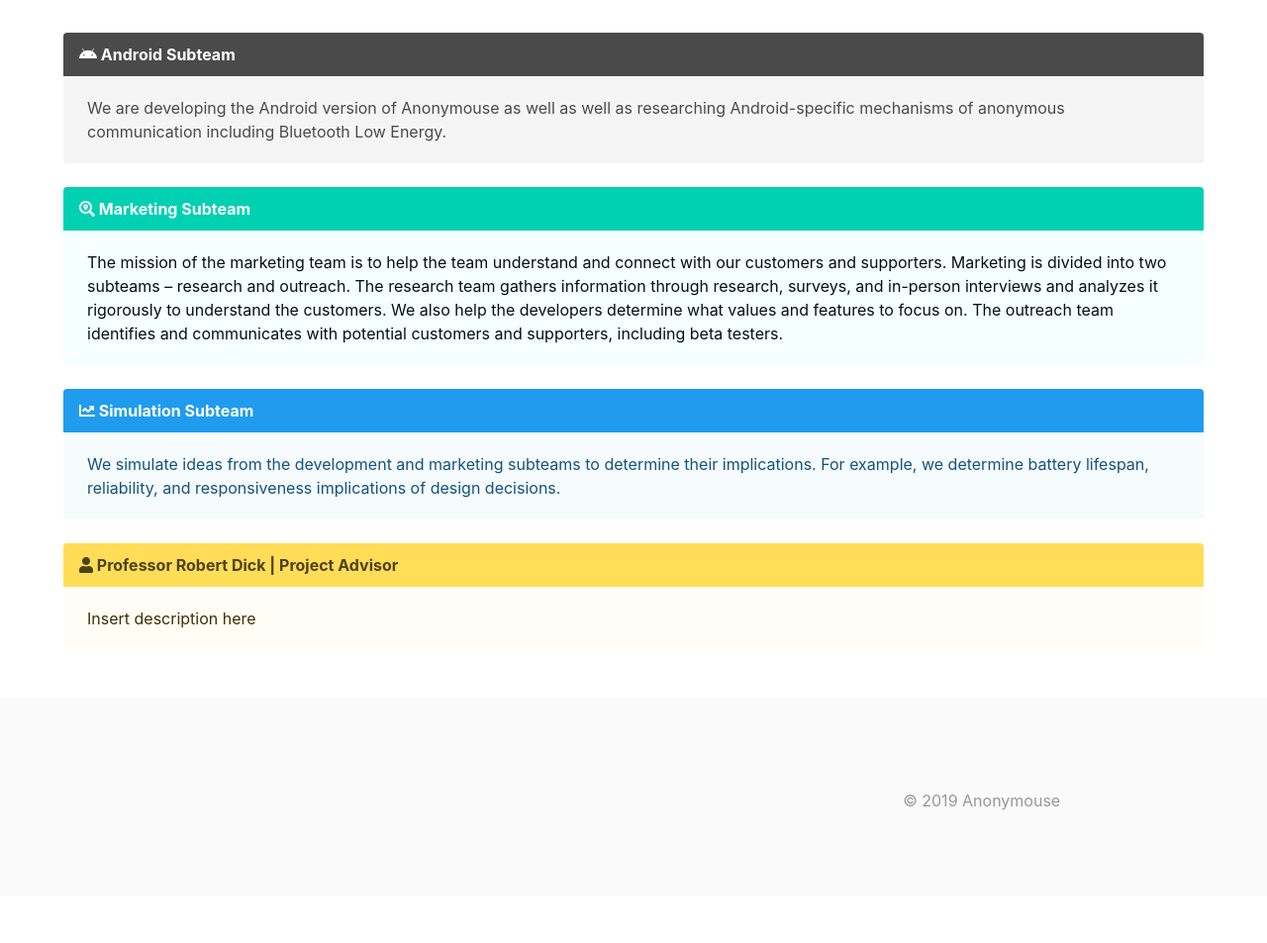
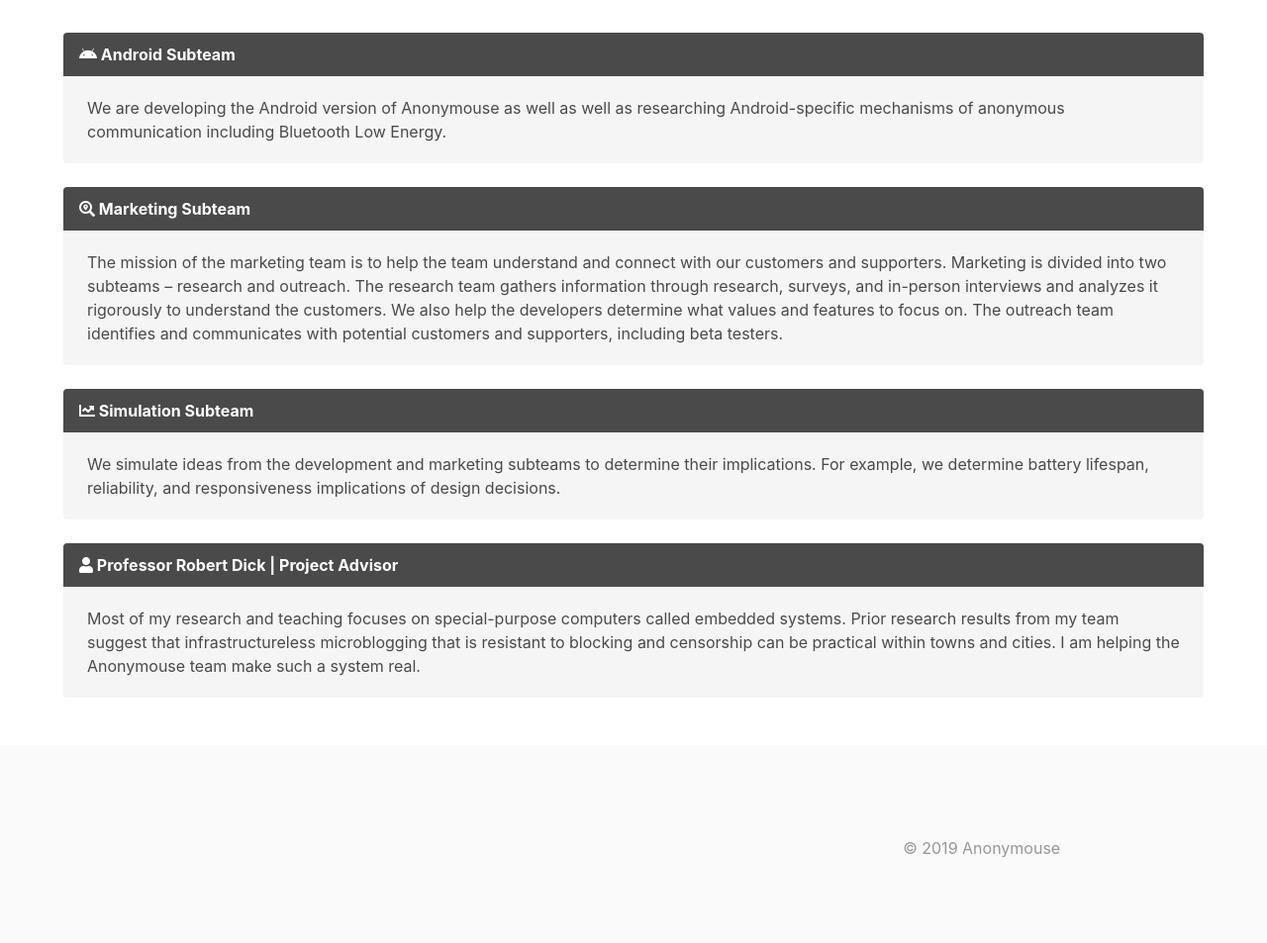
Before and after one commit to duo-yang/anonymouse-site, a Flask app: page /staff/ in a window 1280 px wide. Shown: the part 475-1428 px from the top of the page at 99% size. Before the commit the page ends 1294 px from the top, so only its background shows below. Run offline with Flask 2, Linux system fonts and the light colour scheme; some libraries are stand-ins or nearby versions.

Commit message:
Put in RD description.

```diff
--- a/templates/staff.html
+++ b/templates/staff.html
@@ -20,7 +20,7 @@
 					<p>We are developing the Android version of Anonymouse as well as well as researching Android-specific mechanisms of anonymous communication including Bluetooth Low Energy.</p>
 				</div>
 			</article>
-			<article class="message is-primary">
+			<article class="message">
 				<div class="message-header">
 					<p><i class="fas fa-search-location"></i> Marketing Subteam</p>
 				</div>
@@ -28,7 +28,7 @@
 					<p>The mission of the marketing team is to help the team understand and connect with our customers and supporters. Marketing is divided into two subteams – research and outreach.  The research team gathers information through research, surveys, and in-person interviews and analyzes it rigorously to understand the customers. We also help the developers determine what values and features to focus on. The outreach team identifies and communicates with potential customers and supporters, including beta testers.</p>
 				</div>
 			</article>
-			<article class="message is-info">
+			<article class="message">
 				<div class="message-header">
 					<p><i class="fas fa-chart-line"></i> Simulation Subteam</p>
 				</div>
@@ -36,12 +36,12 @@
 					<p>We simulate ideas from the development and marketing subteams to determine their implications. For example, we determine battery lifespan, reliability, and responsiveness implications of design decisions.</p>
 				</div>
 			</article>
-			<article class="message is-warning">
+			<article class="message">
 				<div class="message-header">
 					<p><i class="fas fa-user"></i> Professor Robert Dick | Project Advisor</p>
 				</div>
 				<div class="message-body">
-					<p>Insert description here</p>
+					<p>Most of my research and teaching focuses on special-purpose computers called embedded systems. Prior research results from my team suggest that infrastructureless microblogging that is resistant to blocking and censorship can be practical within towns and cities. I am helping the Anonymouse team make such a system real.</p>
 				</div>
 			</article>
 
```
